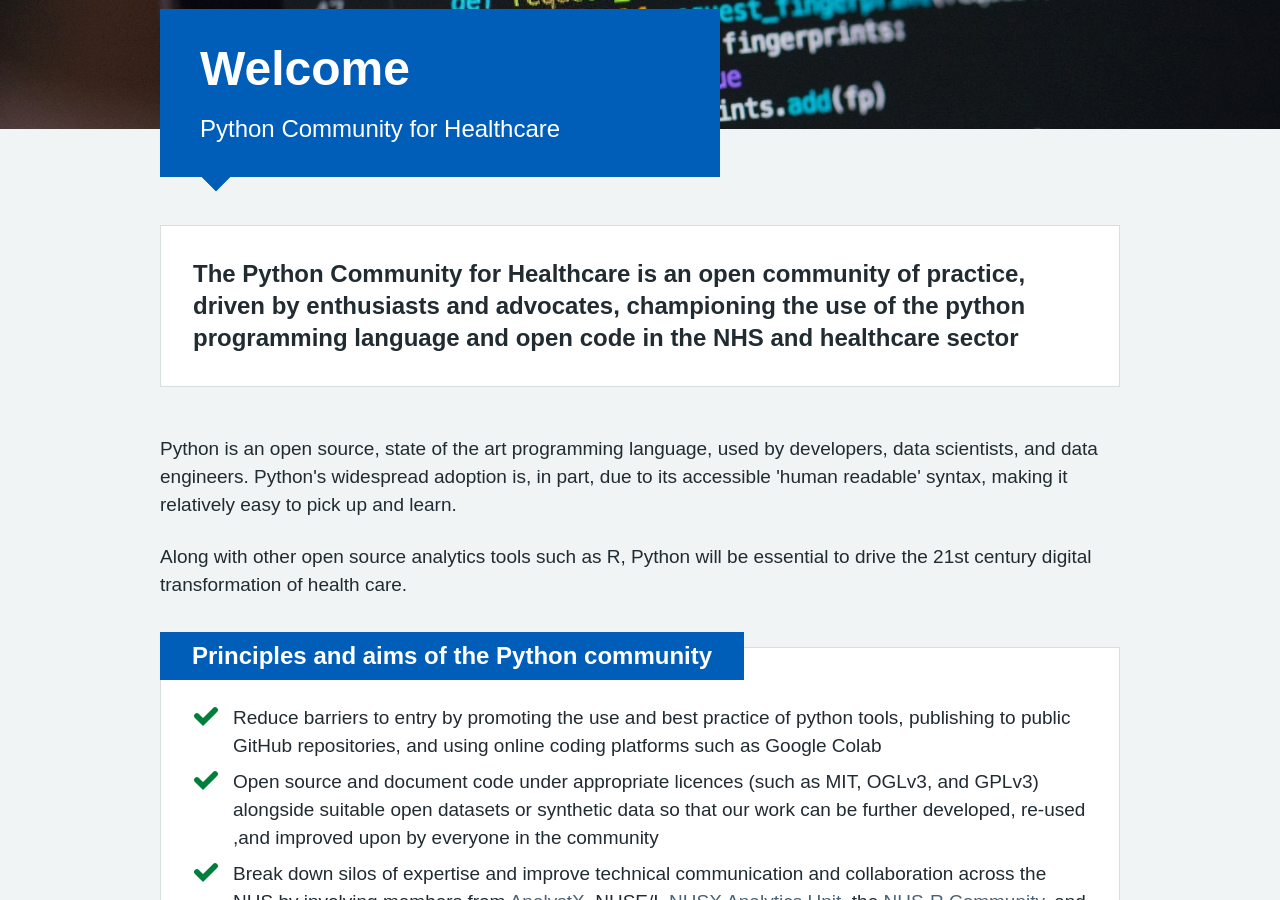
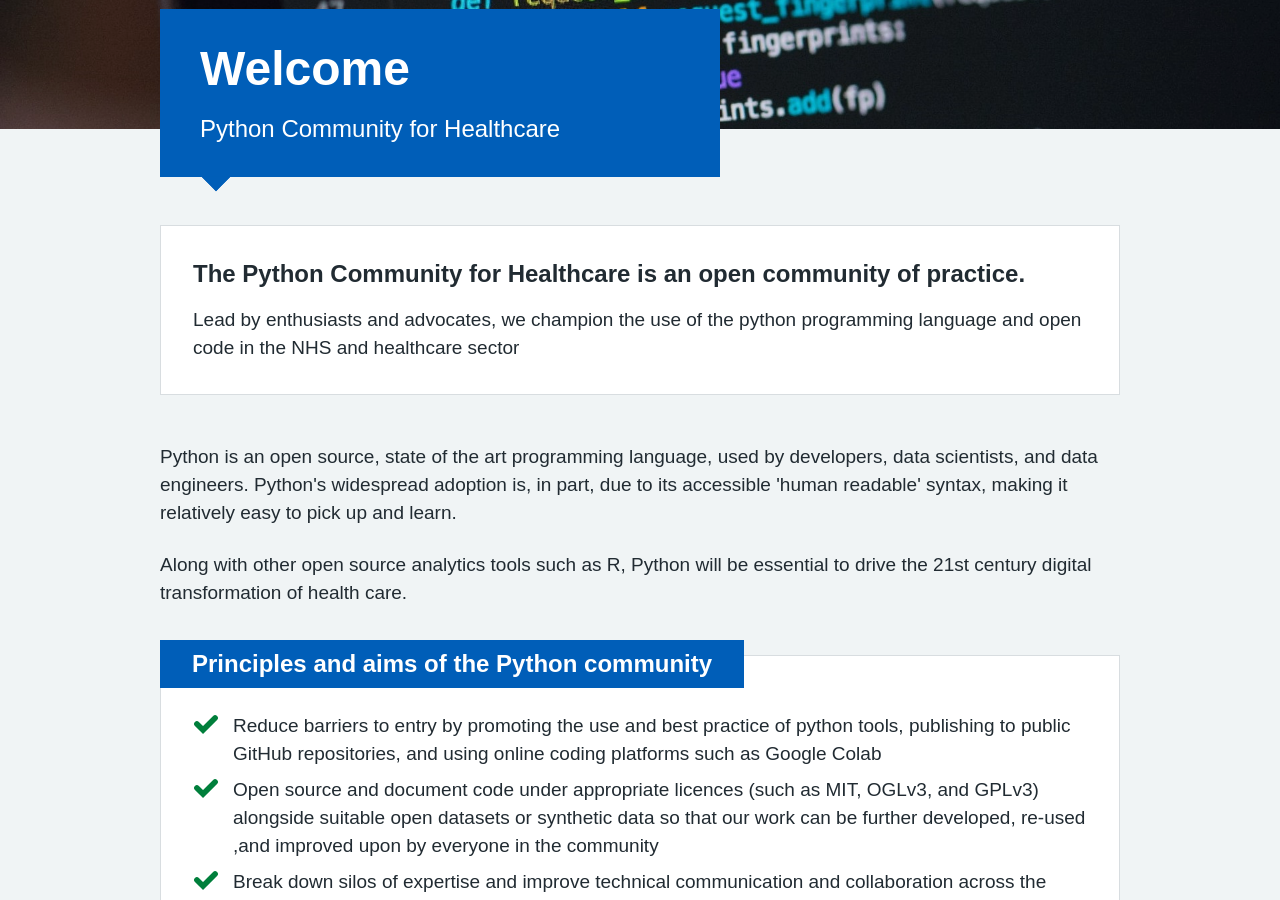
Before and after one commit to nhs-pycom/nhs.pycom, a Jekyll site: the page index.html, which Jekyll copies as it is, in a window 1280 px wide and 900 px high, scrolled down 322 px. Built offline with Jekyll 4.4.1, drawn with Linux system fonts in a browser that asks for light colours; some web fonts are replaced.

Commit message:
Update index.html

```diff
--- a/index.html
+++ b/index.html
@@ -162,9 +162,9 @@
           <div class="nhsuk-card">
             <div class="nhsuk-card__content">
               <h3 class="nhsuk-card__heading">
-                The Python Community for Healthcare is an open community of practice, driven by enthusiasts and advocates, championing the use of the python programming language and open code in the NHS and healthcare sector
+                The Python Community for Healthcare is an open community of practice.
               </h3>
-              <!---<p class="nhsuk-card__description">text.</p>--->
+              <p class="nhsuk-card__description">Lead by enthusiasts and advocates, we champion the use of the python programming language and open code in the NHS and healthcare sector</p>
             </div>
           </div>
           <p>Python is an open source, state of the art programming language, used by developers, data scientists, and data engineers. Python's widespread adoption is, in part, due to its accessible 'human readable' syntax, making it relatively easy to pick up and learn.</p>
```
